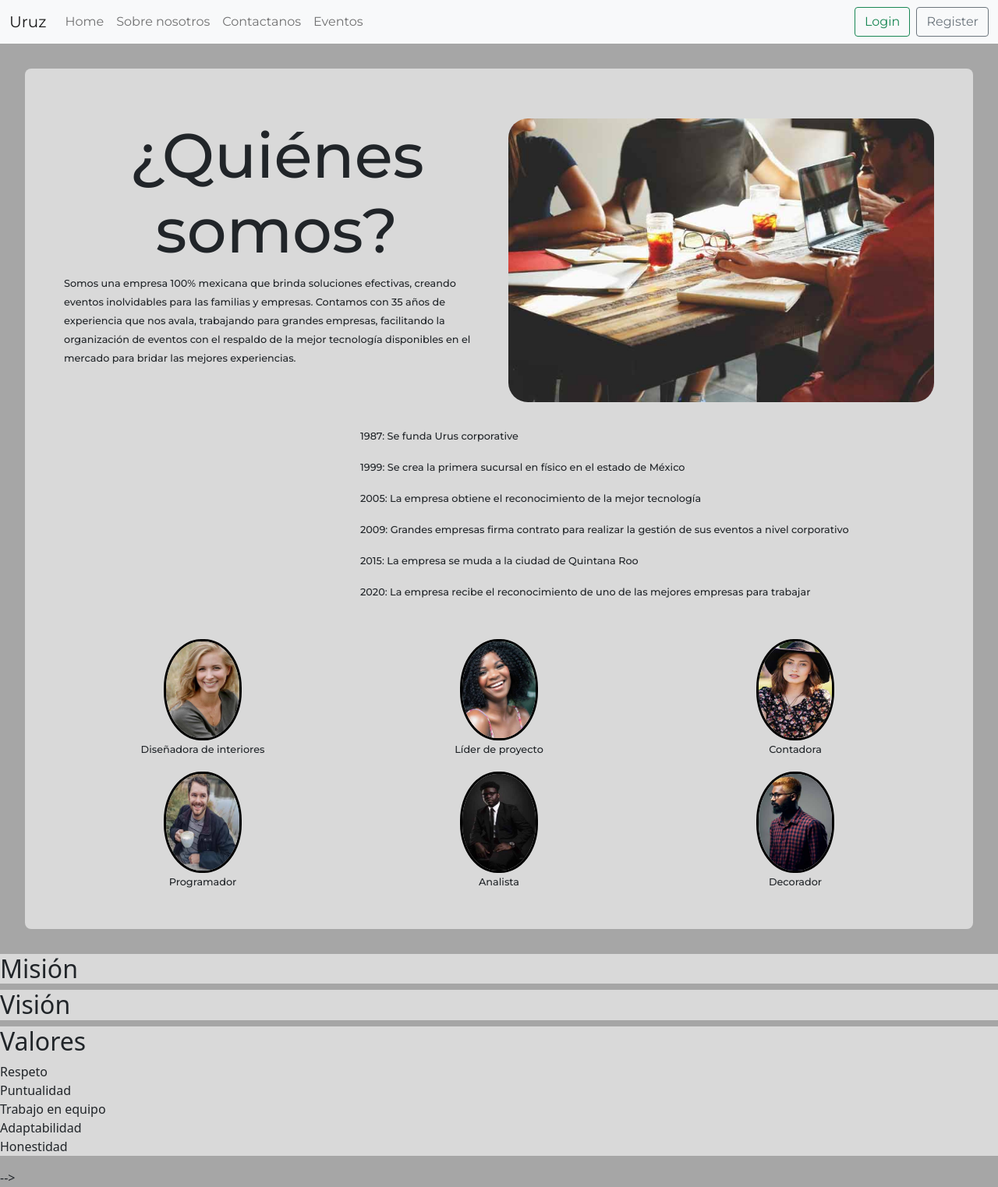
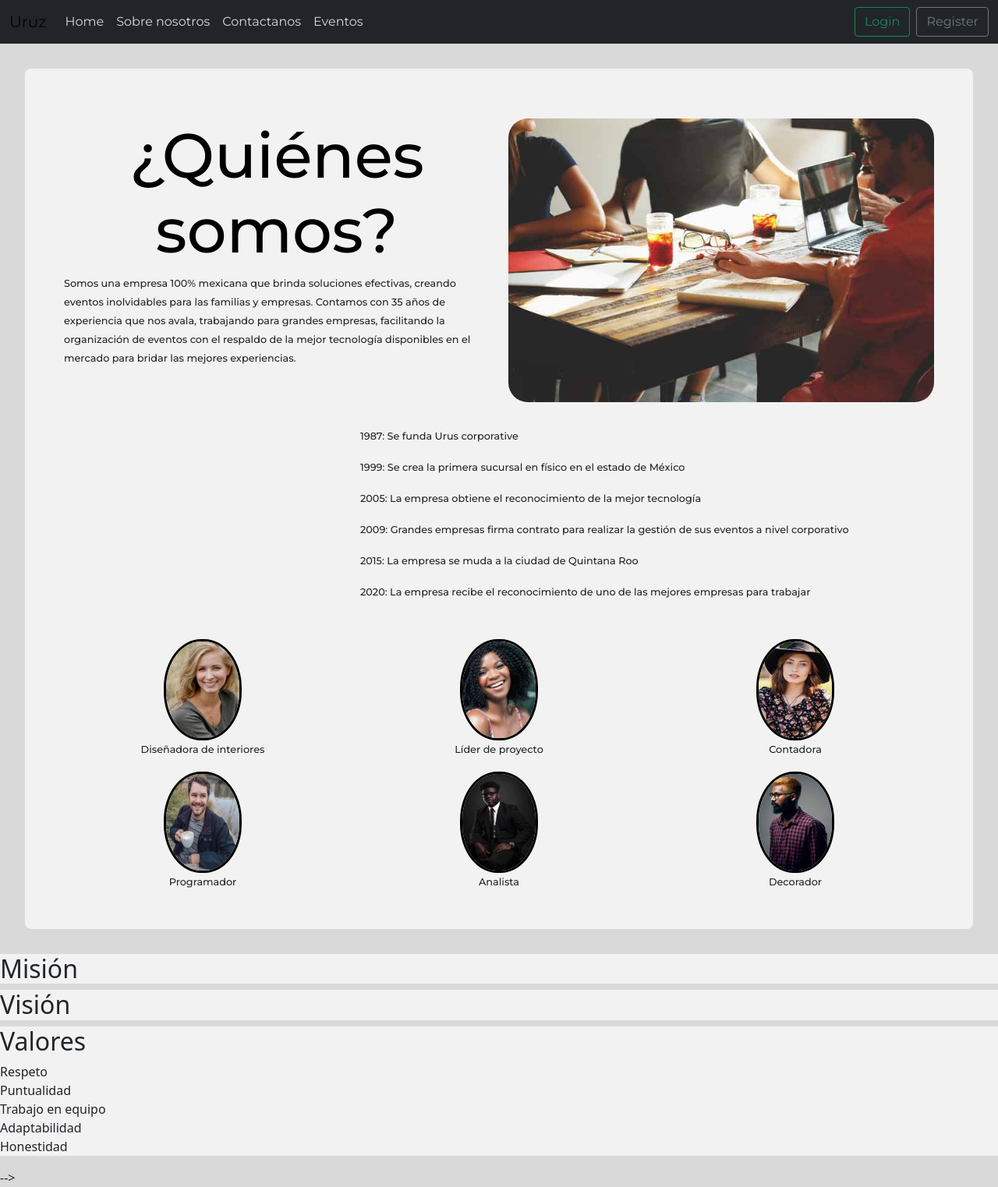
Before and after one commit to Carloscastro16/PaginaWireframe, a PHP site: page /Paginas/About_Us.html in a window 1280 px wide. Shown: the whole page at 78% size. Run offline with PHP 8.4, Linux system fonts and the light colour scheme.

Commit message:
About us Actual

```diff
--- a/Paginas/About_Us.html
+++ b/Paginas/About_Us.html
@@ -21,7 +21,7 @@
     <!--Inicio de barra de navegacion-->
     <header>
 
-        <nav class="navbar navbar-expand-lg navbar-light bg-light ">
+        <nav class="navbar bg-dark navbar-expand-lg navbar-light bg-light ">
             <div class="container-fluid">
                 <a class="navbar-brand" href="../index.html">Uruz</a>
 
--- a/Styles/Styles_Us.css
+++ b/Styles/Styles_Us.css
@@ -1,14 +1,18 @@
 :root {
-    --Fondo: #a6a6a6;
-    --FondoSecciones: #d9d9d9;
-
+    --Fondo: #d9d9d9;
+    --FondoSecciones: #f2f2f2;
+    --negro: #000000;
 }
 
 body {
     background-color: var(--Fondo) !important;
 }
-nav{
+header{
     font-family: 'Montserrat', sans-serif;
+
+}
+.navbarNav a{
+    color: var(--Fondo) !important;
 }
 
 .container-fluid{
@@ -43,6 +47,7 @@ nav{
 .titulo{
     text-align: center;
     font-family: 'Montserrat', sans-serif;
+    color: var(--negro)
 }
 .nosotros{
     width:100%;
```
